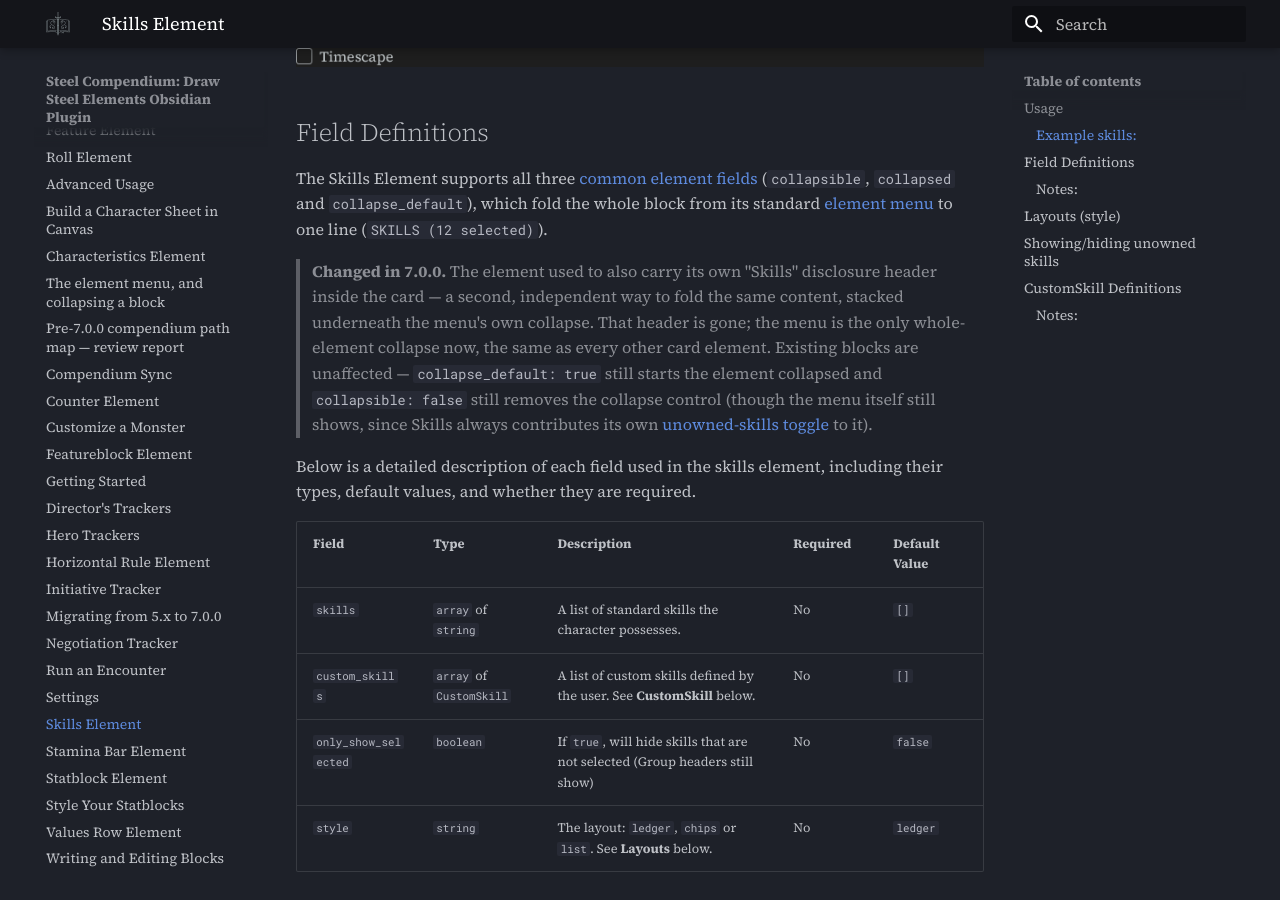
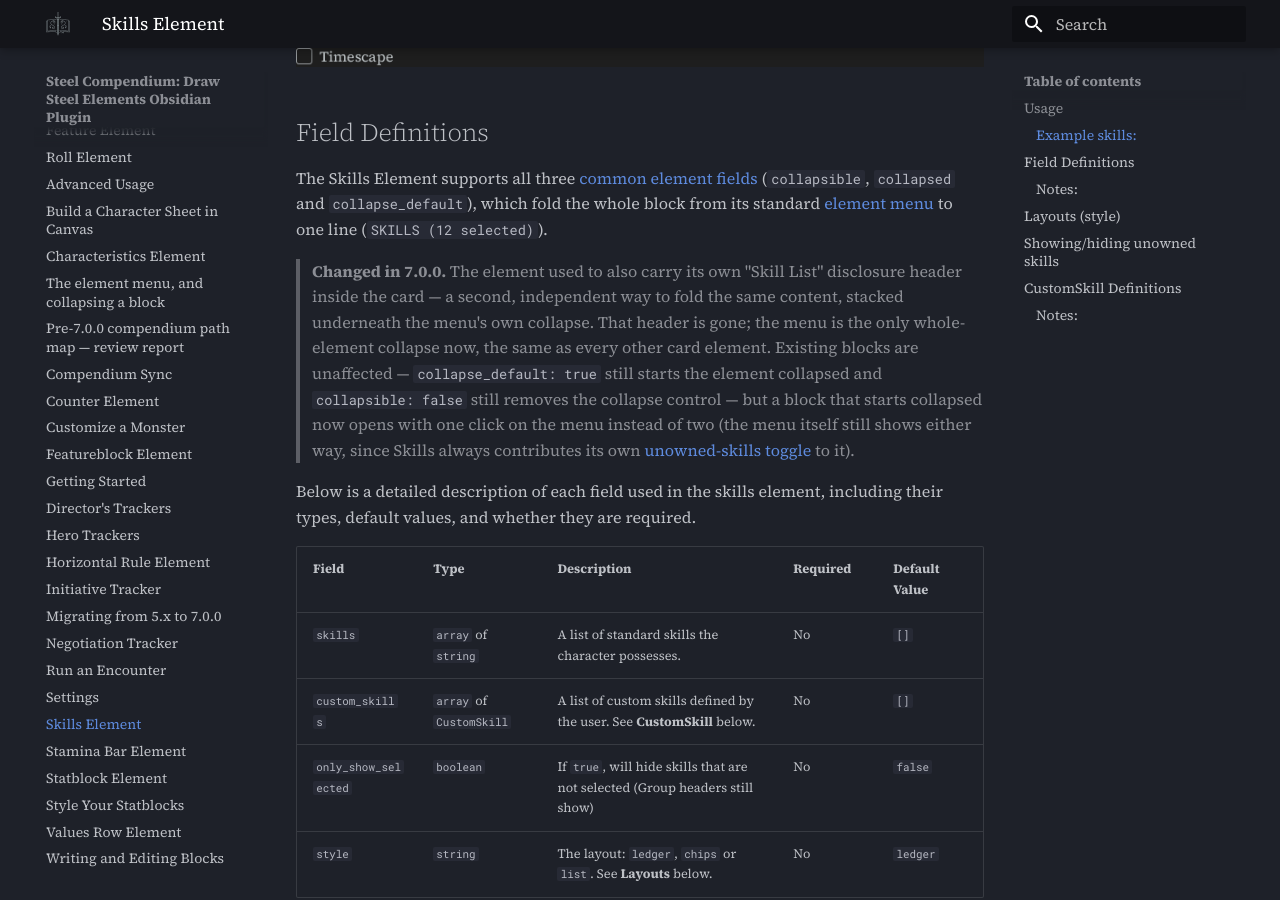
Before and after one commit to SteelCompendium/draw-steel-elements, an MkDocs documentation site: the page built from docs/skills-element.md, in a window 1280 px wide and 900 px high, scrolled down 2442 px. Built offline with MkDocs 1.6.1 and Material for MkDocs 9.7.7, drawn with Linux system fonts in a browser that asks for light colours; comment, search, counter and statistics services are not loaded; the version menu is left out.

Commit message:
docs(skills): SC-255 r3 (LOW-3, LOW-4) — name the removed header correctly, tag+detail the entry
LOW-3: the removed header rendered as "Skill List", not "Skills" — CHANGELOG.md and
docs/skills-element.md both named it wrong.

LOW-4: tagged the CHANGELOG entry [FIX] per the file's existing 7.0.0 convention, and
stated the practical effect: a block that starts collapsed now opens with one click on
the element menu instead of two.

```diff
--- a/docs/skills-element.md
+++ b/docs/skills-element.md
@@ -35,12 +35,13 @@ The Skills Element supports all three
 `collapse_default`), which fold the whole block from its standard
 [element menu](common-element-fields.md#the-menu) to one line (`SKILLS (12 selected)`).
 
-> **Changed in 7.0.0.** The element used to also carry its own "Skills" disclosure header
+> **Changed in 7.0.0.** The element used to also carry its own "Skill List" disclosure header
 > inside the card — a second, independent way to fold the same content, stacked underneath
 > the menu's own collapse. That header is gone; the menu is the only whole-element collapse
 > now, the same as every other card element. Existing blocks are unaffected —
 > `collapse_default: true` still starts the element collapsed and `collapsible: false` still
-> removes the collapse control (though the menu itself still shows, since Skills always
+> removes the collapse control — but a block that starts collapsed now opens with one click
+> on the menu instead of two (the menu itself still shows either way, since Skills always
 > contributes its own [unowned-skills toggle](#showinghiding-unowned-skills) to it).
 
 Below is a detailed description of each field used in the skills element, including their types, default values, and whether they are required.
```
Also changed, not shown: CHANGELOG.md (+6 -5 lines).
